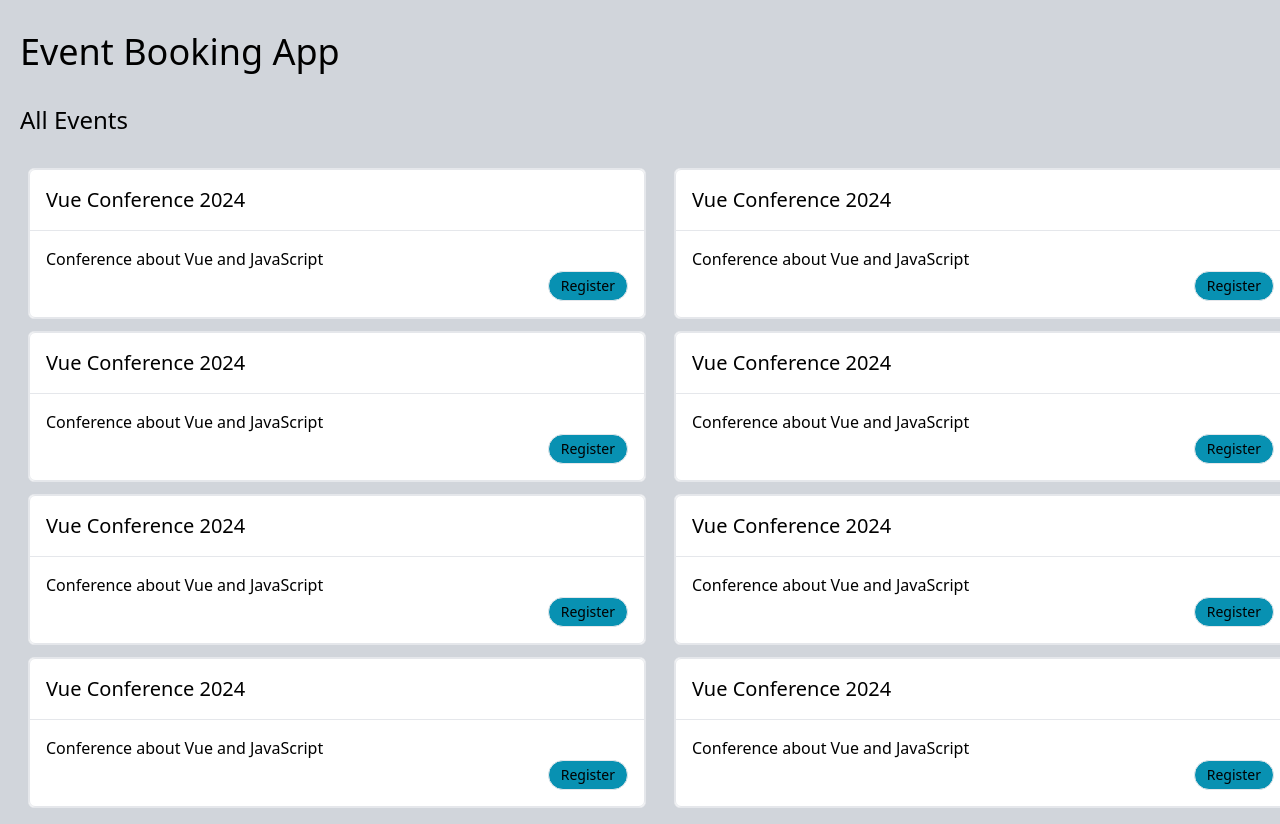
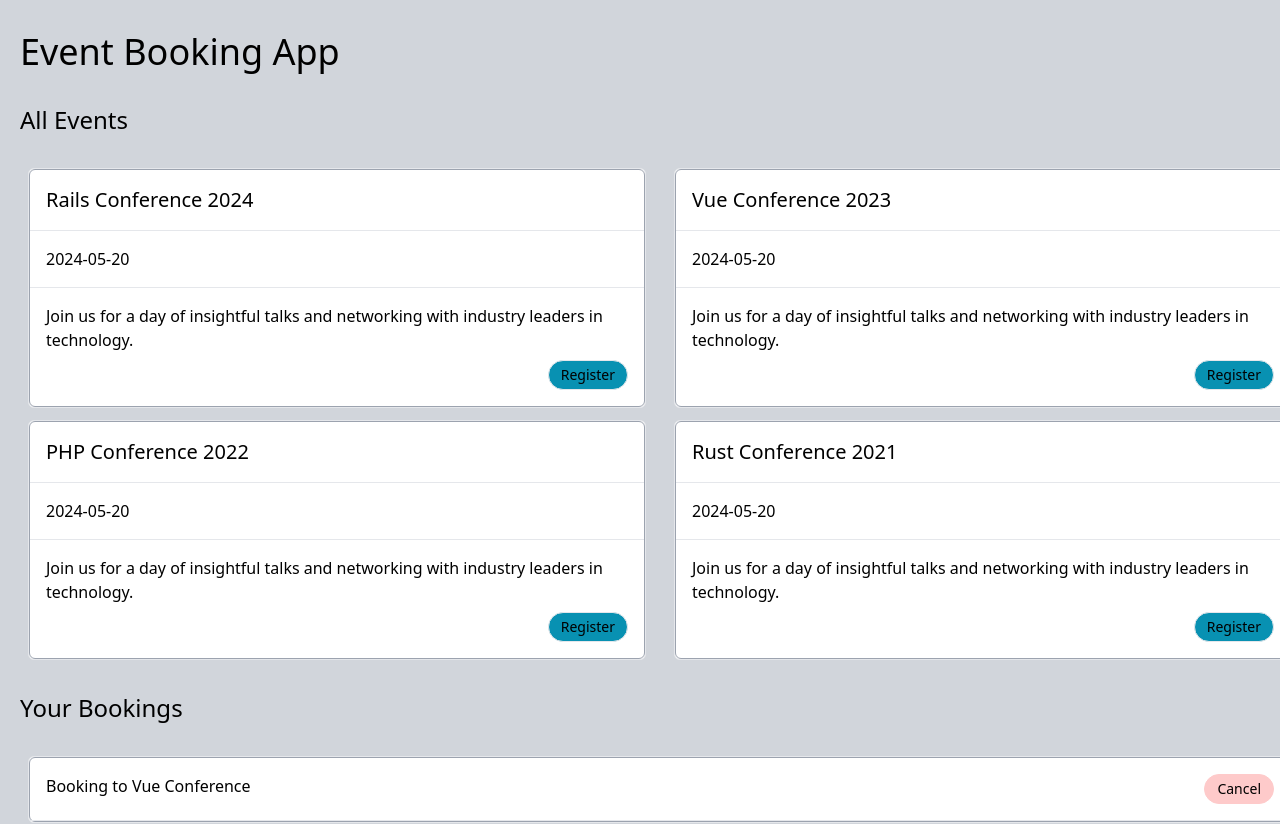
Before and after one commit to nancysychen/Jura-Vue.js-3, a Vue app: page / in a window 1280 px wide. Shown: the top 824 px of the page. Built offline with nearby package versions, Linux system fonts and the light colour scheme; data requests are answered from the project's data file.

Commit message:
simular fetch api

```diff
--- /dev/null
+++ b/db.json
@@ -0,0 +1,33 @@
+{
+  "events": [
+    {
+      "id": "1",
+      "title": "Rails Conference 2024",
+      "date": "2024-05-20",
+      "description": "Join us for a day of insightful talks and networking with industry leaders in technology.",
+      "location": "Convention Center, Downtown"
+    },
+    {
+      "id": "2",
+      "title": "Vue Conference 2023",
+      "date": "2024-05-20",
+      "description": "Join us for a day of insightful talks and networking with industry leaders in technology.",
+      "location": "Convention Center, Downtown"
+    },
+    {
+      "id": "3",
+      "title": "PHP Conference 2022",
+      "date": "2024-05-20",
+      "description": "Join us for a day of insightful talks and networking with industry leaders in technology.",
+      "location": "Convention Center, Downtown"
+    },
+    {
+      "id": "4",
+      "title": "Rust Conference 2021",
+      "date": "2024-05-20",
+      "description": "Join us for a day of insightful talks and networking with industry leaders in technology.",
+      "location": "Convention Center, Downtown"
+    }
+  ],
+  "bookings": []
+}
--- a/package.json
+++ b/package.json
@@ -6,7 +6,8 @@
   "scripts": {
     "dev": "vite",
     "build": "vite build",
-    "preview": "vite preview"
+    "preview": "vite preview",
+    "server": "json-server --watch db.json --delay=3000 --port 3001"
   },
   "dependencies": {
     "vue": "^3.4.29"
@@ -14,6 +15,7 @@
   "devDependencies": {
     "@vitejs/plugin-vue": "^5.0.5",
     "autoprefixer": "^10.4.20",
+    "json-server": "^0.17.4",
     "postcss": "^8.4.41",
     "tailwindcss": "^3.4.8",
     "vite": "^5.3.1",
--- a/src/App.vue
+++ b/src/App.vue
@@ -2,17 +2,53 @@
 	<main class="container mx-5 my-8 space-y-8">
 		<h1 class="text-4xl font-medium">Event Booking App</h1>
 		<h2 class="text-2xl font-medium">All Events</h2>
-	<section class="grid grid-cols-2 gap-3">
-		<EventCard v-for="i in 8" :key="i" title="Vue Conference 2024" when="2024-05-01" description="Conference about Vue and JavaScript" @register="console.log('testando emitt de registro')"/>
+		<section class="grid grid-cols-2 gap-3" v-if="!eventsLoading">
+			<EventCard
+				v-for="event in events"
+				:key="event.id"
+				:title="event.title"
+				:when="event.date"
+				:description="event.description"
+				@register="registerEvent"
+			/>
 		</section>
+		<section v-else class="grid grid-cols-2 gap-3">
+			<LoadingCard v-for="i in 4" :key="i"/>
+		</section>
+
 		<h2 class="text-2xl font-medium">Your Bookings</h2>
 		<section class="grid grid-cols gap-2">
-		<BookingItem v-for="b in 3" :key="b" @cancelar="console.log(' testando emit de cancelar');"/>
+			<BookingItem
+				v-for="b in 3"
+				:key="b"
+				@cancelar="console.log(' testando emit de cancelar')"
+			/>
 		</section>
 	</main>
 </template>
 
 <script setup>
+import { ref, onMounted } from 'vue';
 import EventCard from '@/components/EventCard.vue';
 import BookingItem from '@/components/BookingItem.vue';
+import LoadingCard from './components/LoadingCard.vue';
+
+const events = ref([]);
+const eventsLoading = ref(false);
+const fetchEvents = async () => {
+	eventsLoading.value = true;
+	try {
+		const response = await fetch('http://localhost:3001/events');
+		events.value = await response.json();
+	} finally {
+		eventsLoading.value = false;
+	}
+};
+onMounted(() => {
+	fetchEvents();
+});
+
+const registerEvent = () => {
+	console.log('evento registrado');
+};
 </script>
--- a/src/components/EventCard.vue
+++ b/src/components/EventCard.vue
@@ -1,9 +1,9 @@
 <template>
 	<SectionCard>
 		<template #title >{{title}}</template>
-		<template #date>{{when}}</template>
+		<template #default>{{when}}</template>
 		<template #description>{{description}}
-        <div class="flex justify-end">
+        <div class="flex justify-end mt-2">
             <!-- <button class="text-sm font-medium border border-gray-200 rounded-full px-3 py-1 hover:bg-blue-300" @click="$emit('register')">Register</button> -->
              <Button @click="$emit('register')">Register</Button>
 
--- /dev/null
+++ b/src/components/LoadingCard.vue
@@ -0,0 +1,22 @@
+<template>
+
+    <SingleCard>
+
+            <div class="p-4 border-b border-gray-200 h-14 bg-gray-300"></div>
+            <div class="p-4 border-b border-gray-200 h-10 bg-gray-200"></div>
+            <div class="p-4  h-36 bg-gray-300"></div>
+
+
+
+
+
+
+
+    </SingleCard>
+</template>
+
+<script setup>
+import SingleCard from './SingleCard.vue';
+</script>
+
+<style lang="scss" scoped></style>
--- a/src/components/SectionCard.vue
+++ b/src/components/SectionCard.vue
@@ -1,6 +1,6 @@
 <template>
 	<SingleCard>
-        <div class="border border-gray-200 bg-white rounded-md">
+        <div class="border border-gray-400 bg-white rounded-md">
             <h3 v-if="$slots.title" class="p-4 font-medium text-xl border-b border-gray-200">
                 <slot name="title"></slot>
             </h3>
```
Also changed, not shown: 1 other file (tests, documents, lock files or other folders). Lines whose indentation alone changed are shown as unchanged.
